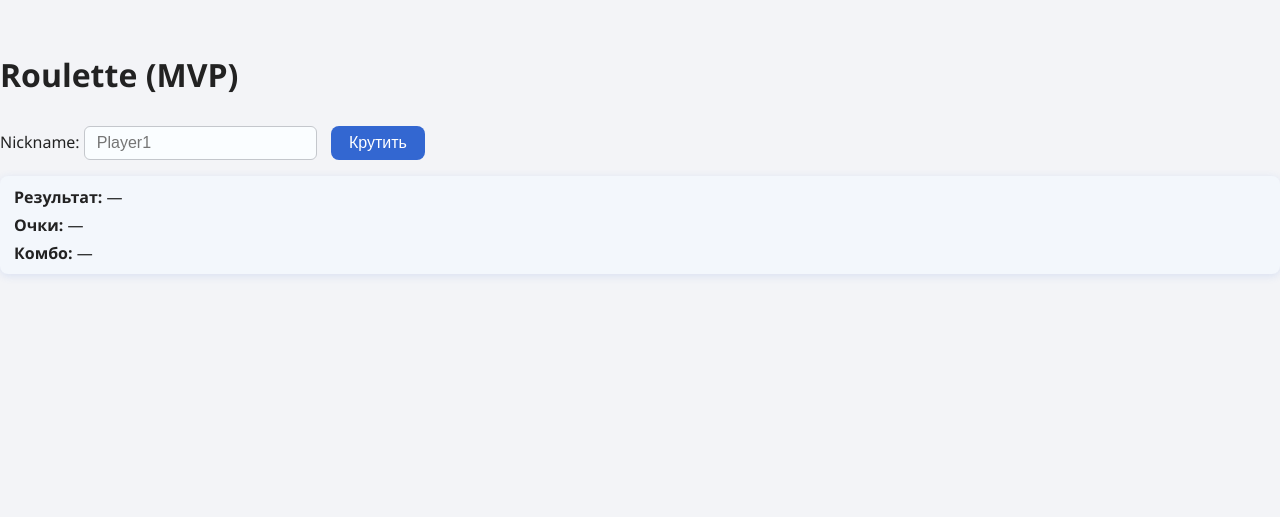
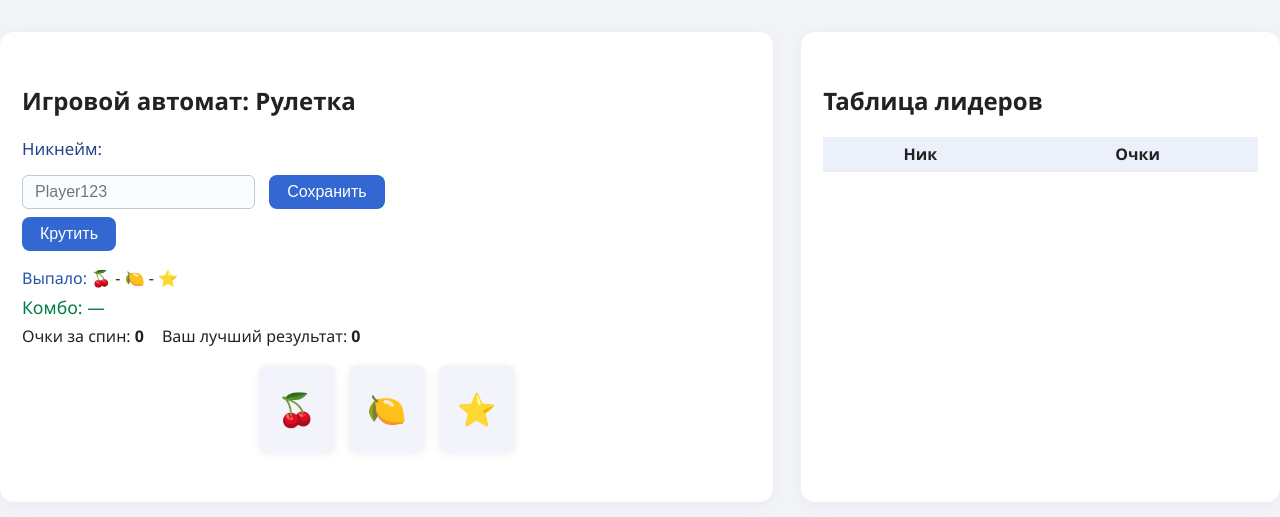
Before and after one commit to Belandiy/roulette-game, a Flask app: page / in a window 1280 px wide. Shown: the part 46-563 px from the top of the page. Run offline with Flask 3, Linux system fonts and the light colour scheme; lists and menus that the app fills with data are empty.

Commit message:
Улучшена визуальная и функциональная часть

```diff
--- a/templates/index.html
+++ b/templates/index.html
@@ -3,17 +3,55 @@
 {% block title %}Играть — Roulette MVP{% endblock %}
 
 {% block content %}
-  <h1>Roulette (MVP)</h1>
+  <div class="row">
+  <!-- Игровая зона -->
+  <div class="card main-card">
+    <h2>Игровой автомат: Рулетка</h2>
 
-  <label>Nickname:
-    <input id="nick" type="text" placeholder="Player1" />
-  </label>
+  <form id="nickname-form" class="form-horizontal">
+      <label for="nickname" class="form-label">Никнейм:</label>
+      <input type="text" id="nickname" name="nickname" class="input" placeholder="Player123">
+      <button type="submit" class="button">Сохранить</button>
+    </form>
 
-  <button id="spin-btn">Крутить</button>
+  <button id="spin-btn" class="button" style="margin-bottom:1em;">Крутить</button>
 
-  <section id="result" style="margin-top:16px;">
-    <div><strong>Результат:</strong> <span id="result-values">—</span></div>
-    <div><strong>Очки:</strong> <span id="result-score">—</span></div>
-    <div><strong>Комбо:</strong> <span id="result-combo">—</span></div>
-  </section>
+  <div id="status"></div>
+    <div class="game-display">
+      <div class="rolled">
+        <span class="rolled-label">Выпало: </span>
+        <span id="result-values">🍒 - 🍋 - ⭐</span>
+      </div>
+      <div class="combo-row">
+        <span>Комбо: <span id="result-combo">—</span></span>
+      </div>
+      <div class="score-row">
+        <span>Очки за спин: <strong id="result-score">0</strong></span>
+        <span>Ваш лучший результат: <strong id="best-points">0</strong></span>
+      </div>
+    </div>
+    <div class="reels">
+      <div class="reel">🍒</div>
+      <div class="reel">🍋</div>
+      <div class="reel">⭐</div>
+    </div>
+  </div>
+
+  <!-- ТОП-10 -->
+  <div class="card board-card">
+    <h2>Таблица лидеров</h2>
+    <table class="table leaderboard-table">
+      <thead>
+        <tr>
+          <th>Ник</th>
+          <th>Очки</th>
+        </tr>
+      </thead>
+      <tbody id="leaderboard-list">
+        <!-- Данные игроков -->
+      </tbody>
+    </table>
+  </div>
+</div>
+<div id="toast" class="toast"></div>
 {% endblock %}
```
